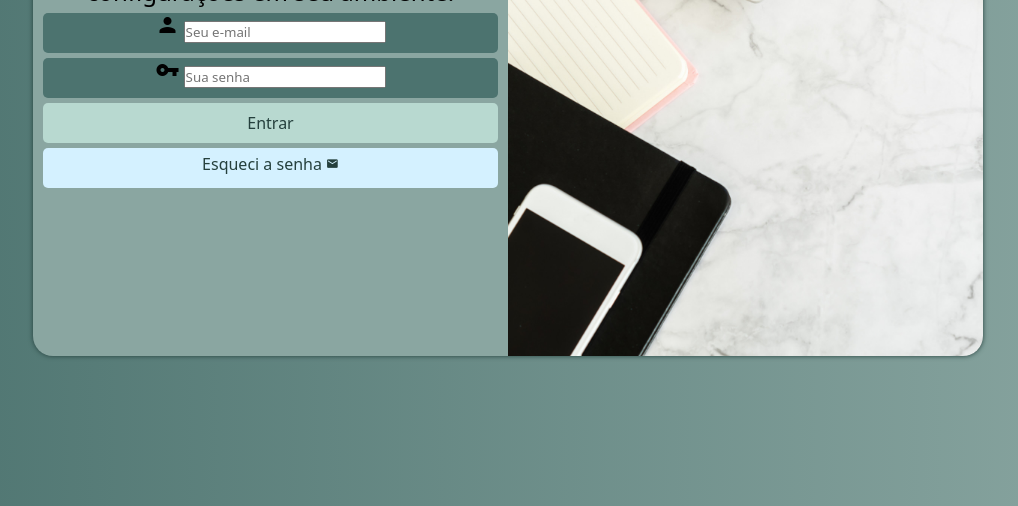
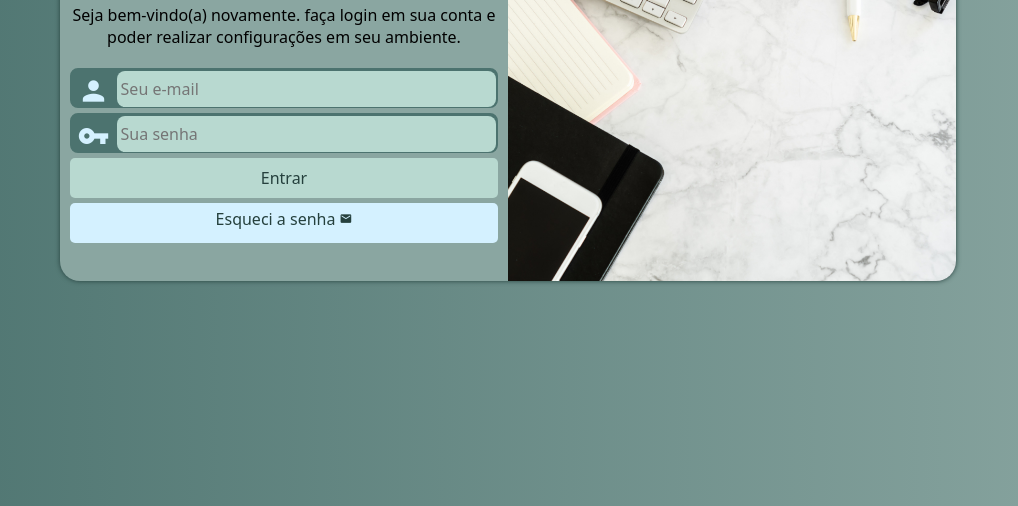
Before and after one commit to Gilsonmelo92/projeto-login, a plain HTML site: page index.html in a window 1280 px wide. Shown: the part 294-800 px from the top of the page, without its empty margins (132-1150 px from the left). Drawn offline with Linux system fonts and the light colour scheme.

Commit message:
atualização

```diff
--- a/Estilos/media_query.css
+++ b/Estilos/media_query.css
@@ -9,6 +9,7 @@
 
     section#login {
         width: 80vw;
+        height: 280px;
     }
 
     section#login > div#imagem {
@@ -26,7 +27,7 @@
     }
 
     div#formulario > p {
-        font-size: 1.2em;
+        font-size: 1em;
     }
 
 }
@@ -40,7 +41,9 @@
     }
 
     section#login {
-        width: 950px;
+        width: 70vw;
+        height: 350px;
+
     }
 
     section#login > div#imagem {
@@ -57,7 +60,8 @@
     }
 
     div#formulario > p {
-        font-size: 1.5em;
+        font-size: 1em;
+        margin: 20px 0px;
     }
 
 }
--- a/Estilos/mobile_first.css
+++ b/Estilos/mobile_first.css
@@ -41,20 +41,16 @@ section#login {
     position: absolute;
     top: 50%;
     left: 50%;
-
-    transform: translate(-50%,-50%) ;
-
     overflow: hidden; /* tudo que estiver fora da borda vai fica escondido */
     background-color:var(--cor8) ;
     width: 250px;
     height: 500px;
     border-radius: 20px;
     box-shadow: 0px 0px 5px var(--cor6);
-
     transition: width 0.3s, height 0.3s;
+    background-position: left bottom;
+    transform: translate(-50%,-50%) ;
     transition-timing-function: ease;
-
-    background-position: left bottom;
 
 }
 
@@ -77,17 +73,42 @@ div#formulario {
 
 div#formulario > p {
     font-size: 0.8em;
+
 }
 form > div.campo{
     background-color: var(--cor7);
+    border: 2px solid var(--cor7);
     width: 100%;
     display: block;
     height: 40px;
-    border-radius: 5px;
+    border-radius: 8px;
     margin: 5px 0px;
 }
 div.campo > label {
     display: none;
+}
+div.campo > i {
+    color: var(--cor5);
+    font-size: 2em;
+    width: 40px;
+    padding: 5px;
+
+}
+
+div.campo > input {
+    background-color: var(--cor9);
+    font-size: 1em;
+    width: calc(100% - 45px);
+    height: 100%;
+    border: 0px;
+    border-radius: 8px;
+    padding: 4px;
+    transform: translateY(-12px);
+
+}
+div.campo > input:focus-within{
+    /*quando ganhar foco*/
+    background-color:var(--cor5);
 }
 
 form > input[type=submit]{
```
Also changed, not shown: index.html (+0 -1 lines).
